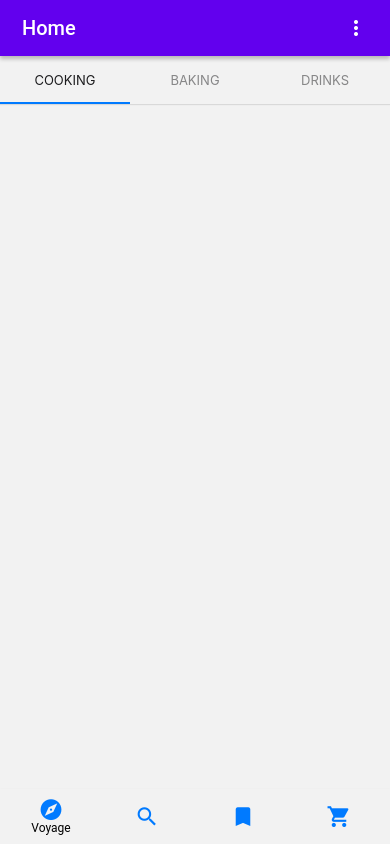
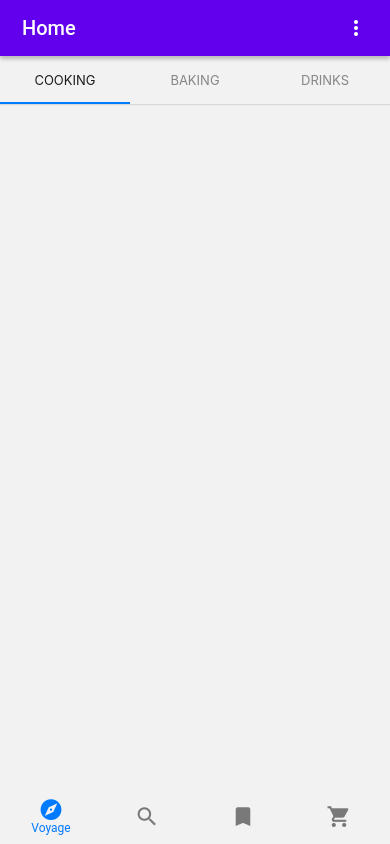
Before and after one commit to geeekgod/ReactNativePaperFirst, a React Native app: screen / in a window 390 px wide. Built offline with nearby package versions, Linux system fonts and the light colour scheme; no server answers.

Commit message:
chore: update icons active colors

```diff
--- a/src/navigation/BottomTab.js
+++ b/src/navigation/BottomTab.js
@@ -36,20 +36,18 @@ function BottomTab() {
   return (
     <NavigationContainer>
       <Tab.Navigator
+        activeColor={theme.colors.primary}
         initialRouteName="Voyage"
         barStyle={{
           backgroundColor: theme.colors.background,
           height: 55,
+          elevation: 0,
         }}
       >
         <Tab.Screen
           options={{
-            tabBarIcon: () => (
-              <MaterialCommunityIcons
-                name="compass"
-                color={theme.colors.primary}
-                size={25}
-              />
+            tabBarIcon: ({ color }) => (
+              <MaterialCommunityIcons name="compass" color={color} size={25} />
             ),
           }}
           name="Voyage"
@@ -57,12 +55,8 @@ function BottomTab() {
         />
         <Tab.Screen
           options={{
-            tabBarIcon: () => (
-              <MaterialCommunityIcons
-                name="magnify"
-                color={theme.colors.primary}
-                size={25}
-              />
+            tabBarIcon: ({ color }) => (
+              <MaterialCommunityIcons name="magnify" color={color} size={25} />
             ),
           }}
           name="Explore"
@@ -71,12 +65,8 @@ function BottomTab() {
 
         <Tab.Screen
           options={{
-            tabBarIcon: () => (
-              <MaterialCommunityIcons
-                name="bookmark"
-                color={theme.colors.primary}
-                size={25}
-              />
+            tabBarIcon: ({ color }) => (
+              <MaterialCommunityIcons name="bookmark" color={color} size={25} />
             ),
           }}
           name="Favourites"
@@ -85,12 +75,8 @@ function BottomTab() {
 
         <Tab.Screen
           options={{
-            tabBarIcon: () => (
-              <MaterialCommunityIcons
-                name="cart"
-                color={theme.colors.primary}
-                size={25}
-              />
+            tabBarIcon: ({ color }) => (
+              <MaterialCommunityIcons name="cart" color={color} size={25} />
             ),
           }}
           name="Pantry"
```
